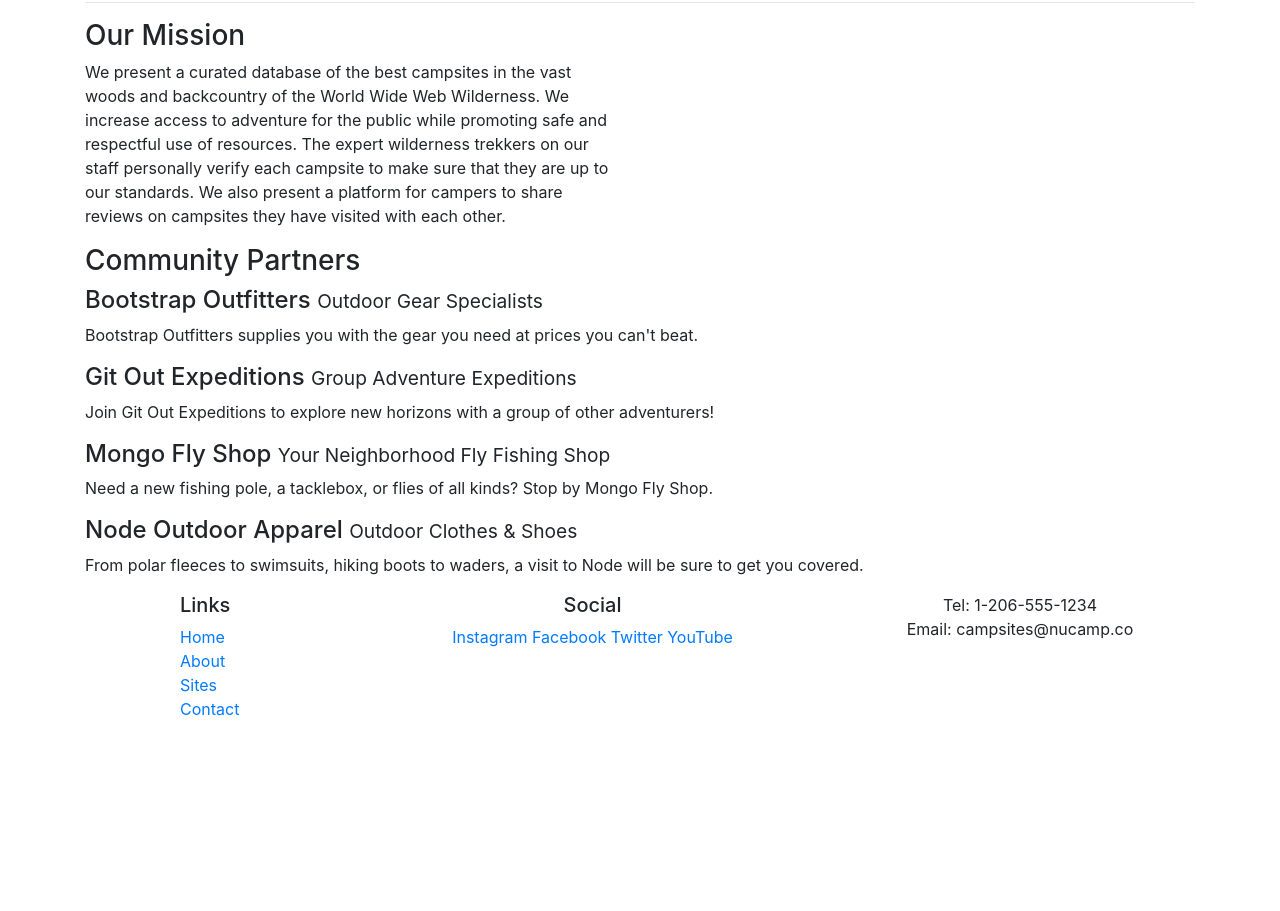
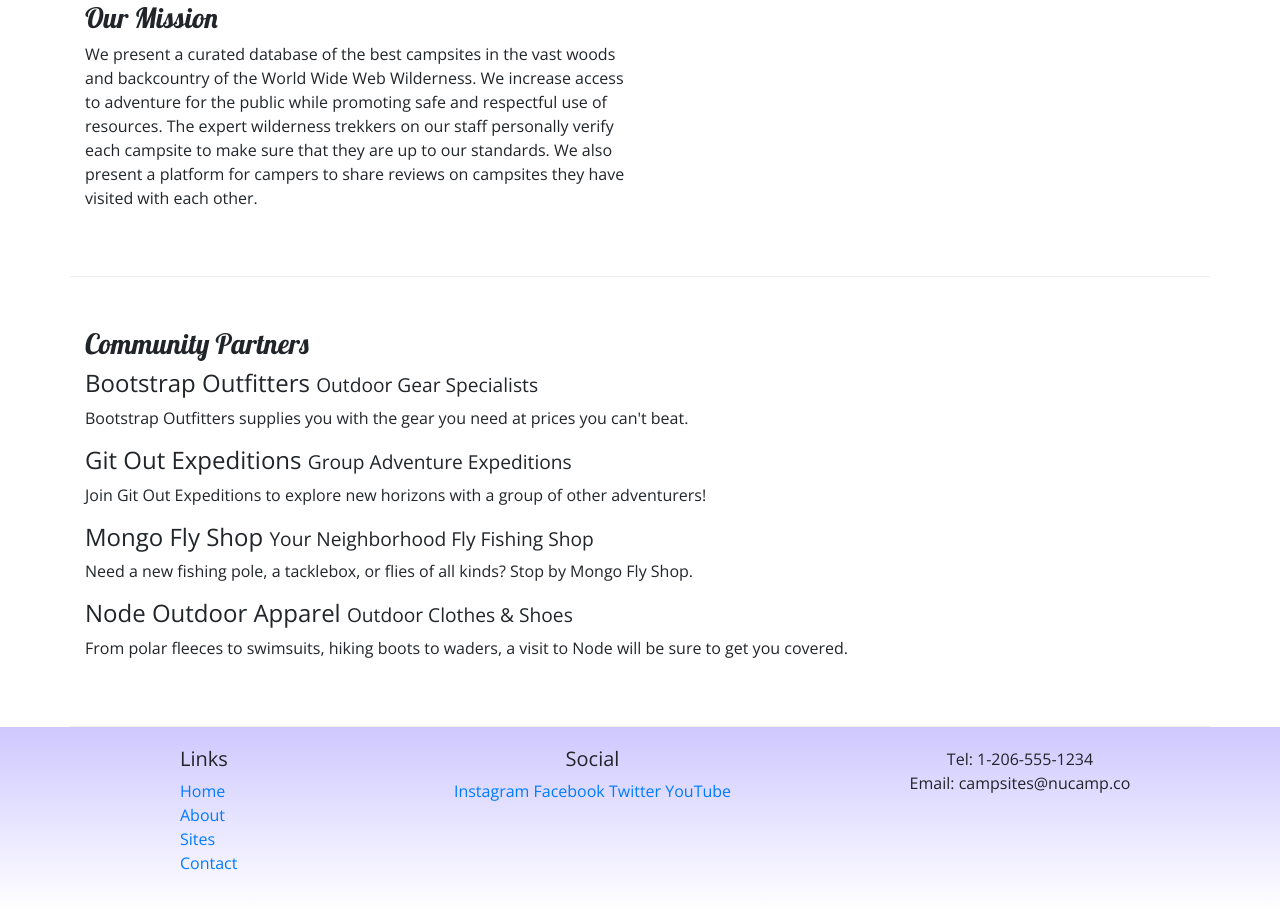
Before and after one commit to eddyhood/nucamp-bootstrap, a website: page aboutus.html in a window 1280 px wide. Shown: the part 315-1226 px from the top of the page. Before the commit the page ends 1052 px from the top, so only its background shows below. Drawn offline with nearby package versions, Linux system fonts and the light colour scheme.

Commit message:
Finish week 1 - about us

```diff
--- a/aboutus.html
+++ b/aboutus.html
@@ -6,7 +6,8 @@
     <meta charset="utf-8" />
     <meta name="viewport" content="width=device-width, initial-scale=1" />
     <link rel="stylesheet" href="node_modules/bootstrap/dist/css/bootstrap.min.css" />
-    <link rel="stylesheet" href="./style.css">
+    <link rel="stylesheet" href="https://fonts.googleapis.com/css?family=Lobster|Open+Sans" />
+    <link rel="stylesheet" href="css/styles.css" />
 
     <title>NuCamp: A Better Way To Camp</title>
 </head>
@@ -32,24 +33,24 @@
             </div>
         </div>
 
-        <div class="row">
+        <div class="row row-content">
             <div class="col col-sm-6" >
                 <h3>Our Mission</h3>
                 <p>We present a curated database of the best campsites in the vast woods and backcountry of the World Wide Web Wilderness. We increase access to adventure for the public while promoting safe and respectful use of resources. The expert wilderness trekkers on our staff personally verify each campsite to make sure that they are up to our standards. We also present a platform for campers to share reviews on campsites they have visited with each other.</p>
             </div>
         </div>
 
-        <div class="row">
+        <div class="row row-content">
             <div class="col">
                 <h3>Community Partners</h3>
                 <h4>Bootstrap Outfitters <small>Outdoor Gear Specialists</small></h4>
-                <p>Bootstrap Outfitters supplies you with the gear you need at prices you can't beat.</p>
+                <p class="d-none d-sm-block">Bootstrap Outfitters supplies you with the gear you need at prices you can't beat.</p>
                 <h4>Git Out Expeditions <small>Group Adventure Expeditions</small></h4>
-                <p>Join Git Out Expeditions to explore new horizons with a group of other adventurers!</p>
+                <p class="d-none d-sm-block">Join Git Out Expeditions to explore new horizons with a group of other adventurers!</p>
                 <h4>Mongo Fly Shop <small>Your Neighborhood Fly Fishing Shop</small></h4>
-                <p>Need a new fishing pole, a tacklebox, or flies of all kinds? Stop by Mongo Fly Shop.</p>
+                <p class="d-none d-sm-block">Need a new fishing pole, a tacklebox, or flies of all kinds? Stop by Mongo Fly Shop.</p>
                 <h4>Node Outdoor Apparel <small>Outdoor Clothes & Shoes</small></h4>
-                <p>From polar fleeces to swimsuits, hiking boots to waders, a visit to Node will be sure to get you covered.</p>
+                <p class="d-none d-sm-block">From polar fleeces to swimsuits, hiking boots to waders, a visit to Node will be sure to get you covered.</p>
             </div>
         </div>
     </div>
```
Also changed, not shown: index.html (+4 -4 lines).
